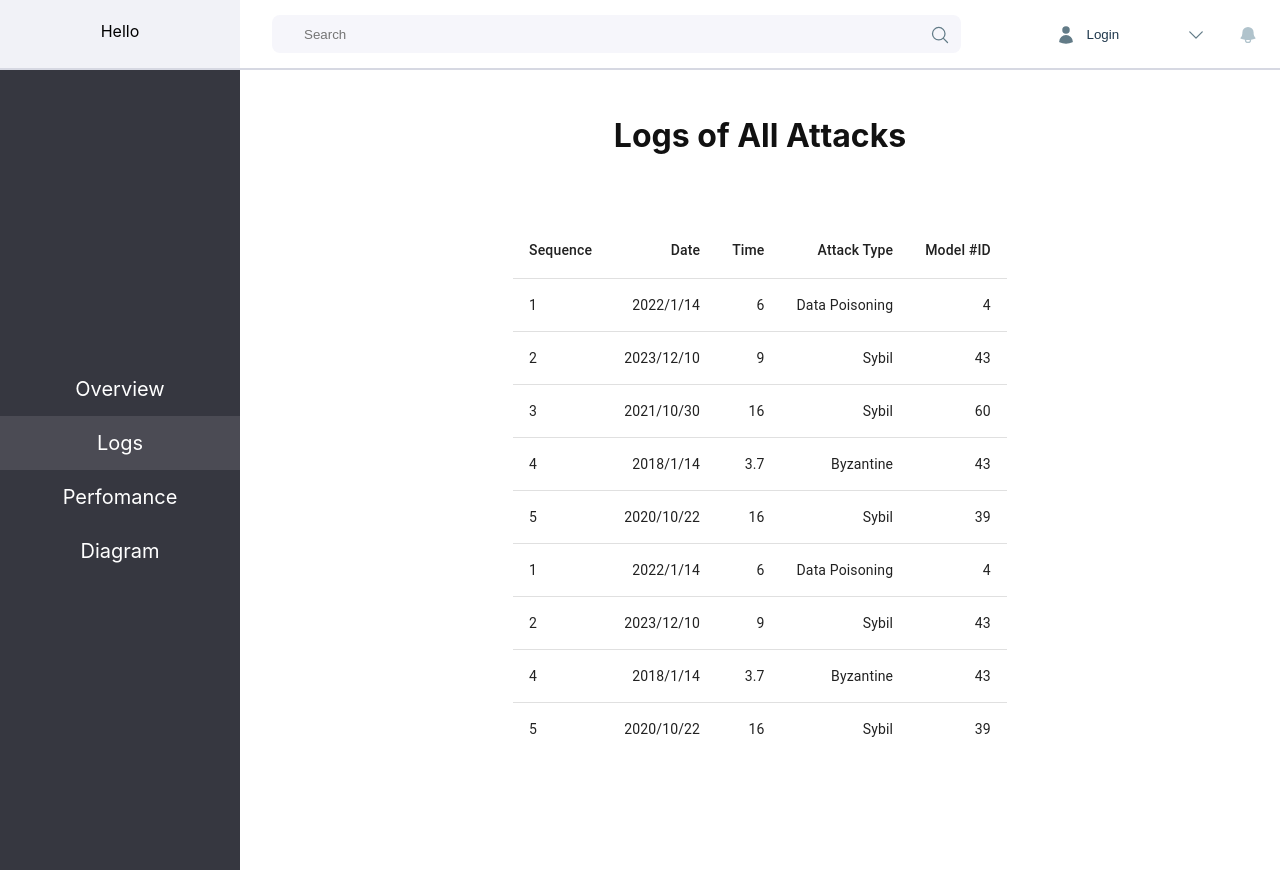
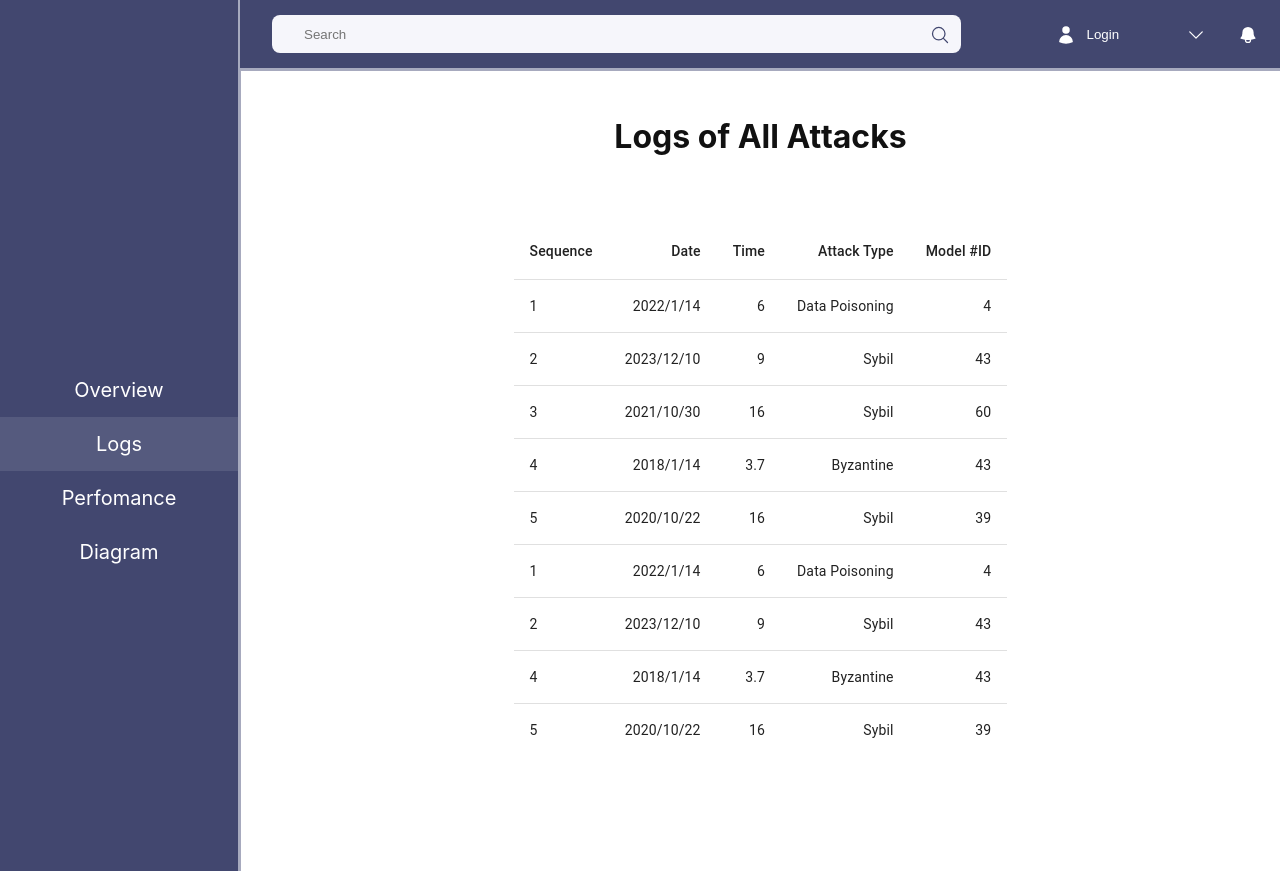
Before and after one commit to batsdk/attack-detection-uni, a React (Create React App) app: page /logs in a window 1280 px wide. Built offline with nearby package versions, Linux system fonts and the light colour scheme.

Commit message:
UI Stable Design

```diff
--- a/src/Components/Navbar.jsx
+++ b/src/Components/Navbar.jsx
@@ -5,7 +5,7 @@ const Navbar = () => {
   return (
     <nav className='navbar-container'>
       <div className='nav-aside'>
-        <article>Hello</article>
+        <article>{/* anything */}</article>
       </div>
       <div className='navbar'>
         <section className='search'>
--- a/src/Icons/icon.jsx
+++ b/src/Icons/icon.jsx
@@ -5,7 +5,7 @@ export const ChevronDown = () => {
     <svg
       xmlns='http://www.w3.org/2000/svg'
       viewBox='0 0 24 24'
-      fill='#627b87'
+      fill='#fff'
       className='w-6 h-6'
     >
       <path
@@ -23,7 +23,7 @@ export const SearchIcon = () => {
       fill='none'
       viewBox='0 0 24 24'
       strokeWidth={1.5}
-      stroke='#627b87'
+      stroke='#42476f'
       className='w-6 h-6'
     >
       <path
@@ -39,7 +39,7 @@ export const BellIcon = () => {
     <svg
       xmlns='http://www.w3.org/2000/svg'
       viewBox='0 0 24 24'
-      fill='#B0C3CC'
+      fill='#fff'
       className='w-6 h-6'
     >
       <path
@@ -55,7 +55,7 @@ export const UserIcon = () => {
     <svg
       xmlns='http://www.w3.org/2000/svg'
       viewBox='0 0 24 24'
-      fill='#627b87'
+      fill='#fff'
       className='w-6 h-6'
     >
       <path
--- a/src/assets/styles/Navbar.css
+++ b/src/assets/styles/Navbar.css
@@ -3,11 +3,11 @@
   display: grid;
   grid-template-columns: 240px 1fr;
   text-align: center;
-  border-bottom: 2px solid #c8cbd9bf;
+  background-color: #42476f;
 }
 .nav-aside {
-  background-color: #f1f2f7;
   padding: 15px 0;
+  border-right: 2px solid #c8cbd9bf;
 }
 .nav-aside article {
   margin-top: 6px;
@@ -15,6 +15,7 @@
 .navbar {
   display: grid;
   grid-template-columns: 8fr 1.5fr 1.2fr;
+  border-bottom: 3px solid #c8cbd9bf;
 }
 .navbar section {
   padding: 15px 0;
@@ -60,7 +61,7 @@ button {
   justify-self: center;
 }
 .login button {
-  color: #1f384c;
+  color: #fff;
 }
 .login svg {
   margin-right: 0.3rem;
--- a/src/assets/styles/PageLayout.css
+++ b/src/assets/styles/PageLayout.css
@@ -18,10 +18,11 @@ a {
   display: flex;
   flex-direction: column;
   justify-content: center;
-  min-width: 240px;
-  max-width: 240px;
+  min-width: 238px;
+  max-width: 238px;
+  border-right: 3px solid #c8cbd9bf;
   min-height: 100vh;
-  background: #363740;
+  background-color: #42476f;
   color: #fff;
 }
 
```
